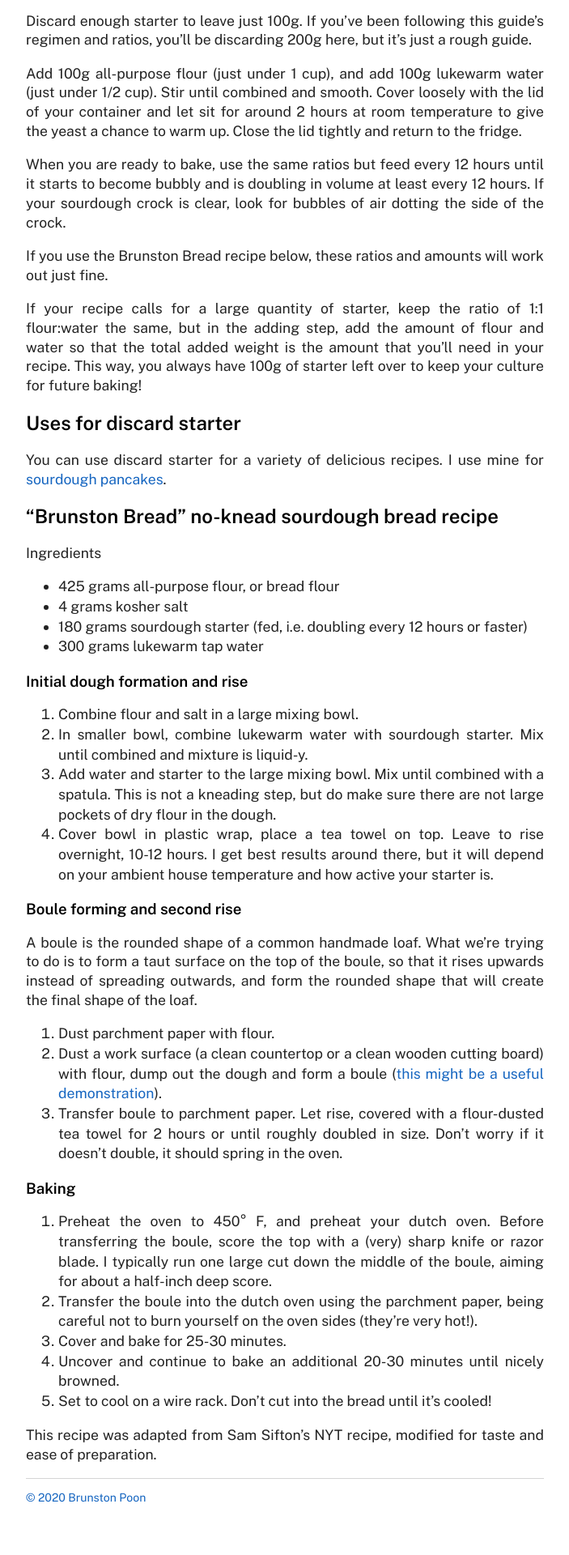
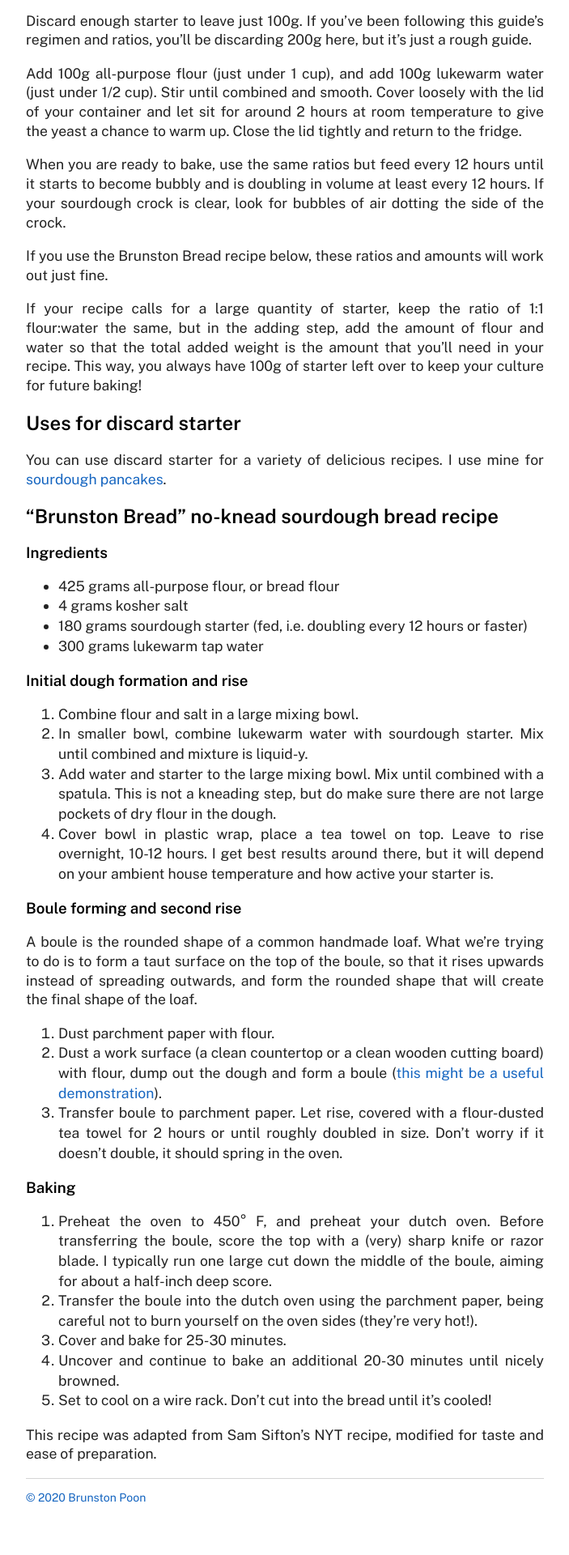
Before and after one commit to brunston/bread, a Jekyll site: the page built from index.md, in a window 1280 px wide. Shown: the part 944-2864 px from the top of the page at 81% size, without its empty margins (288-991 px from the left). Built offline with Jekyll 4.4.1, drawn with Linux system fonts in a browser that asks for light colours.

Commit message:
oneliner

```diff
--- a/index.md
+++ b/index.md
@@ -41,7 +41,7 @@ You can use discard starter for a variety of delicious recipes. I use mine for [
 
 ## "Brunston Bread" no-knead sourdough bread recipe
 
-Ingredients
+### Ingredients
 
 * 425 grams all-purpose flour, or bread flour
 * 4 grams kosher salt
```
